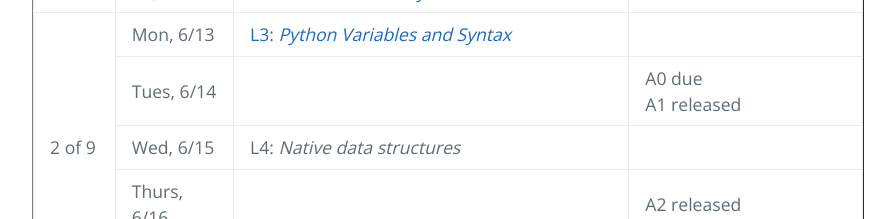
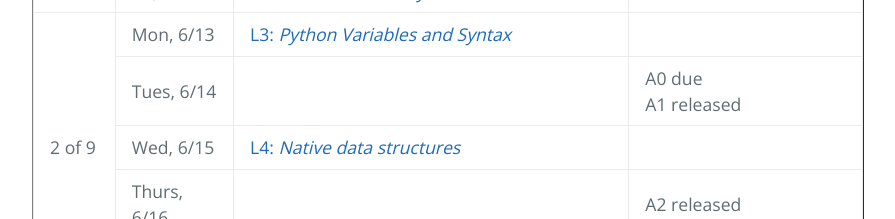
Before and after one commit to eds-uga/csci1360e-su16, a plain HTML site: page index.html in a window 1280 px wide. Shown: the part 4260-4479 px from the top of the page, without its empty margins (192-1087 px from the left). Drawn offline with nearby package versions, Linux system fonts and the light colour scheme.

Commit message:
Updated to include L4 link.

```diff
--- a/index.html
+++ b/index.html
@@ -195,7 +195,7 @@
 </tr>
 <tr>
     <td>Wed, 6/15</td>
-    <td>L4: <em>Native data structures</em></td>
+    <td><a href="http://nbviewer.jupyter.org/format/slides/github/eds-uga/csci1360e-su16/blob/master/lectures/L4.ipynb#/">L4: <em>Native data structures</em></a></td>
     <td>&nbsp;</td>
 </tr>
 <tr>
```
